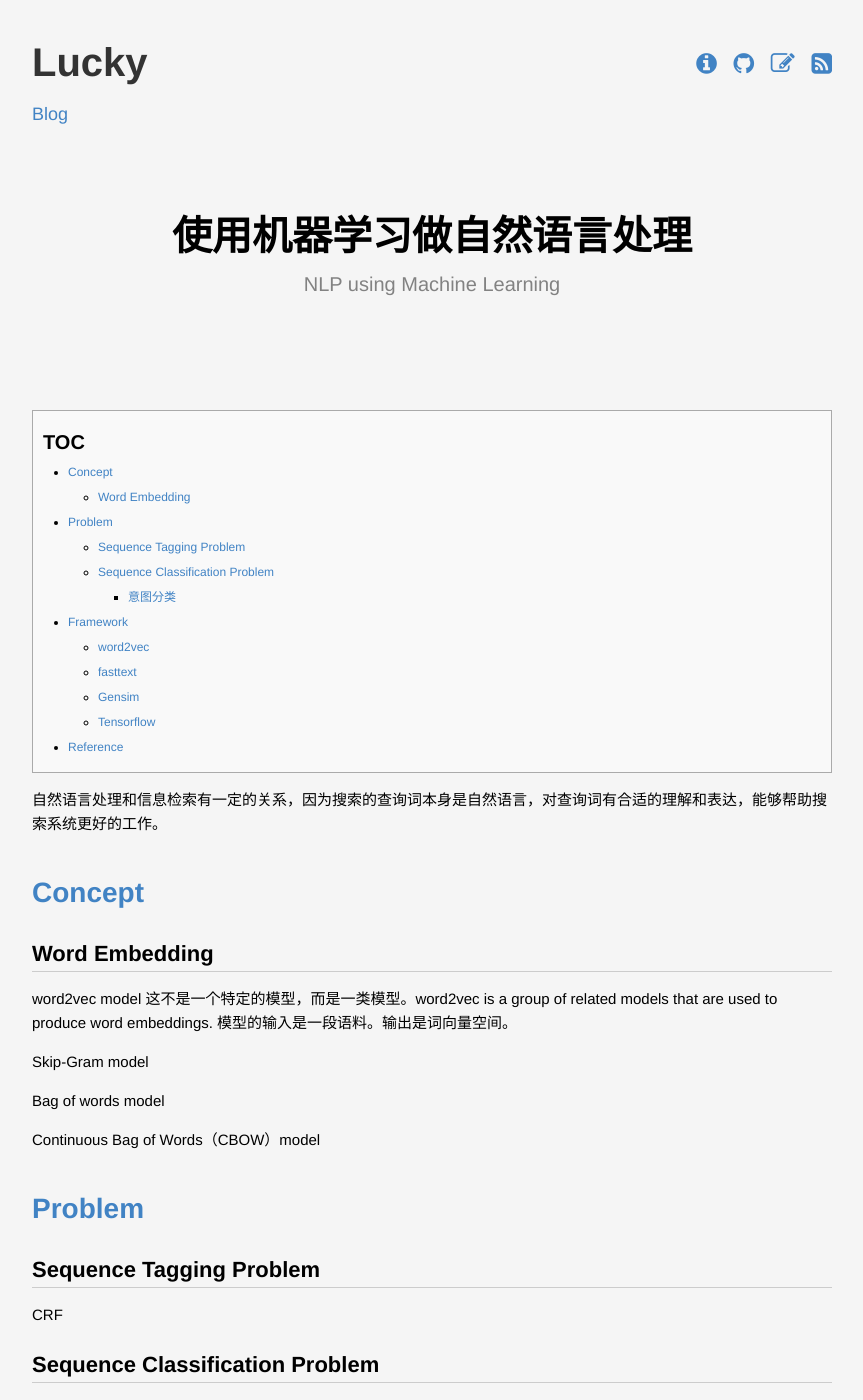
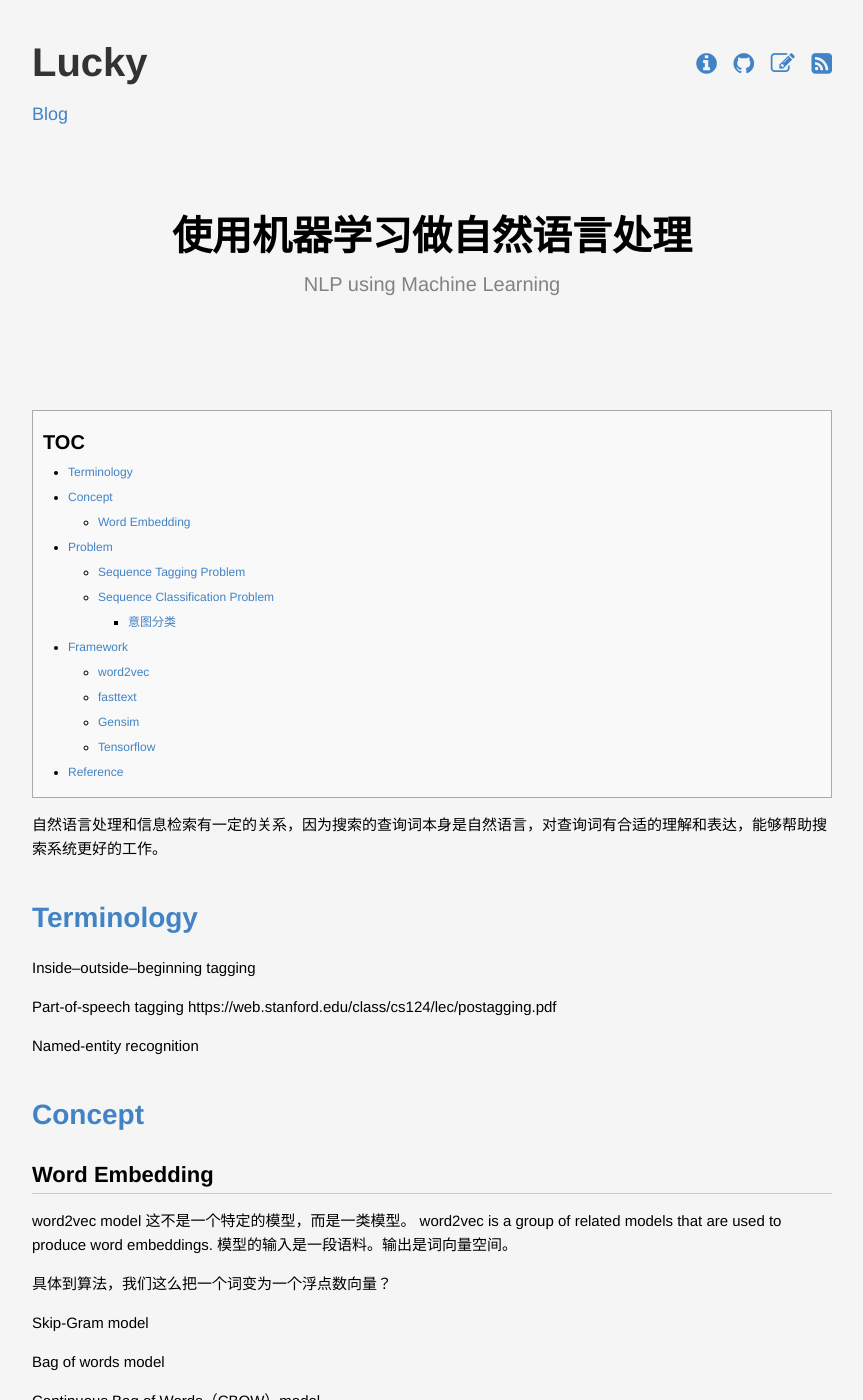
Before and after one commit to lucky521/blog, a Jekyll site: the page built from _posts/2018-05-15-nlp-using-machine-learning.markdown, in a window 1280 px wide and 1400 px high. Shown: the whole window, without its empty margins (208-1071 px from the left). Built offline with Jekyll 4.4.1, drawn with Linux system fonts in a browser that asks for light colours; some of the changed text lies outside the part shown.

Commit message:
update blog

```diff
--- a/_posts/2018-04-18-feature-engineering.markdown
+++ b/_posts/2018-04-18-feature-engineering.markdown
@@ -87,6 +87,7 @@ x = (2x - max - min)/(max - min).
 
 ## 缺失值计算 Imputation
 
+也称作是 Matrix Completion。
 来自真实世界经常是不完整的，有些特征在某一行可能为空。“空”本身是不能被模型所理解的，我们需要做一定的推测，给这些缺失位置赋予一个估计的数值，比如一个平均值或中位数值。
 
 
--- a/_posts/2018-05-15-nlp-using-machine-learning.markdown
+++ b/_posts/2018-05-15-nlp-using-machine-learning.markdown
@@ -7,13 +7,25 @@ layout: post
 
 自然语言处理和信息检索有一定的关系，因为搜索的查询词本身是自然语言，对查询词有合适的理解和表达，能够帮助搜索系统更好的工作。
 
+# Terminology
+
+Inside–outside–beginning tagging
+
+Part-of-speech tagging
+https://web.stanford.edu/class/cs124/lec/postagging.pdf
+
+Named-entity recognition
+
 # Concept
 
 ## Word Embedding
 
 word2vec model
-这不是一个特定的模型，而是一类模型。word2vec is a group of related models that are used to produce word embeddings.
+这不是一个特定的模型，而是一类模型。
+word2vec is a group of related models that are used to produce word embeddings.
 模型的输入是一段语料。输出是词向量空间。
+
+具体到算法，我们这么把一个词变为一个浮点数向量？
 
 Skip-Gram model
 
```
Also changed, not shown: other parts of _posts/2018-05-15-nlp-using-machine-learning.markdown (+3 -0 lines).
